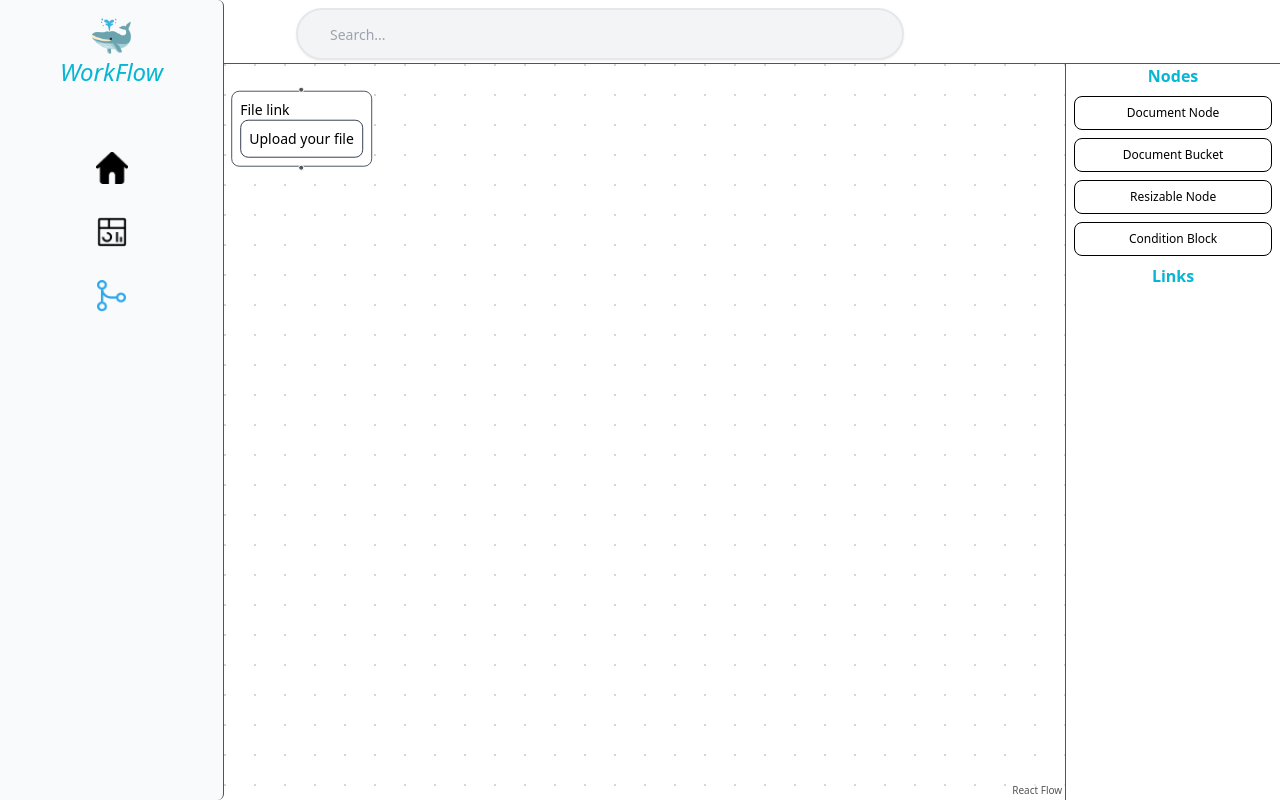
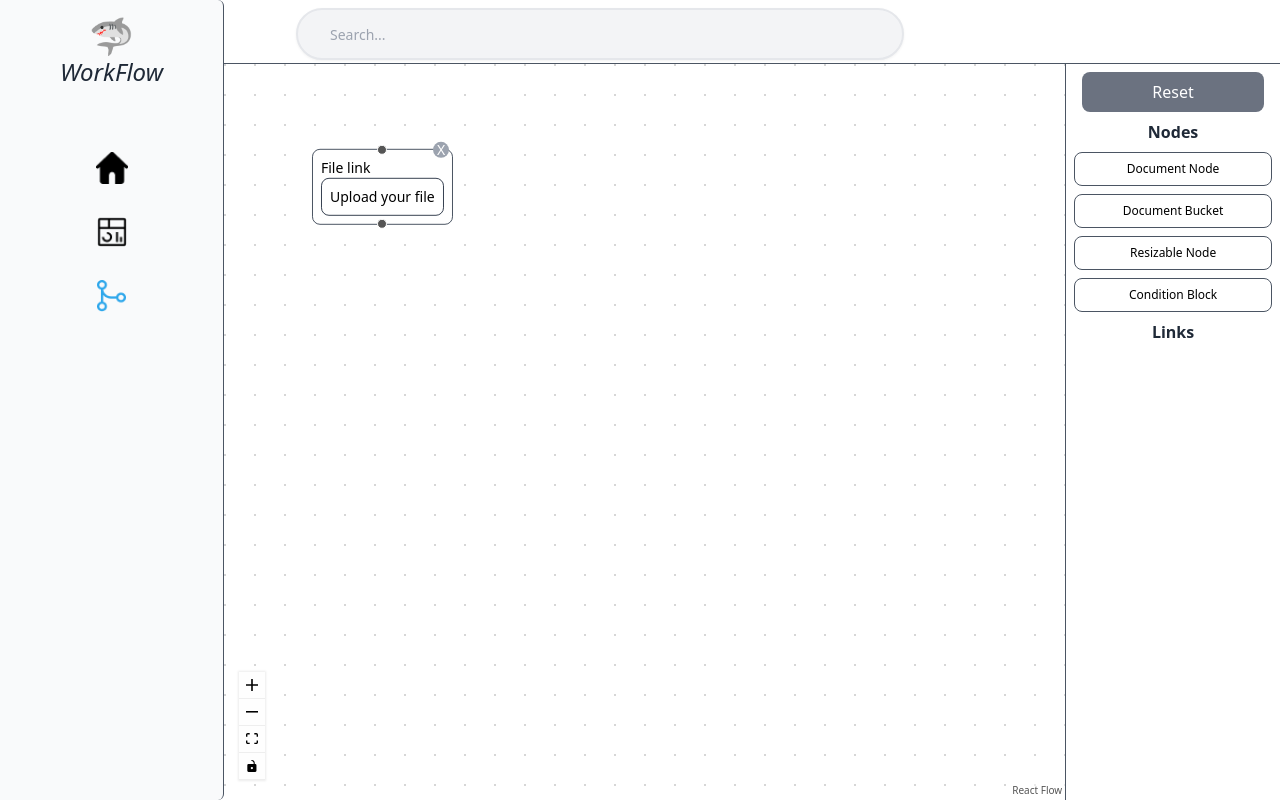
Before and after one commit to neuratwin/ninjafy-front, a React (Create React App) app: page / in a window 1280 px wide. Both pictures are taken after a click on the element "Document Node". Built offline with nearby package versions, Linux system fonts and the light colour scheme.

Commit message:
Custom handle added

```diff
--- a/src/Components/CustomeNodes/DocumentNode.tsx
+++ b/src/Components/CustomeNodes/DocumentNode.tsx
@@ -1,30 +1,32 @@
 import { useCallback, useState, ChangeEvent } from "react";
-import { Handle, Position } from "react-flow-renderer";
+import { Handle, Position, NodeProps, Node } from "react-flow-renderer";
+import useStore from "../../layouts/store";
 
-
-function DocumentNode() {
+function DocumentNode({id, data}:NodeProps<Node>) {
   const [documentId, setDocumentId] = useState<string | null>();
 
-
+  const deleteNode = useStore((state) => state.deleteNode);
 
   const onChange = useCallback((evt: ChangeEvent<HTMLInputElement>) => {
     setDocumentId(evt.target.value);
   }, []);
 
-
-
-
   return (
     <div
-    className="resize"
-    >
+    className="resize">
     <div className="border p-2 border-gray-600 rounded-lg text-sm bg-white ">
-      <Handle type="target" position={Position.Top} />
+      <Handle
+      style ={{width:"10px", height:"10px"}}
+      type="target" position={Position.Top} />
       <div>
+      <div
+      onClick={()=>deleteNode(id)}
+        className="absolute -mt-4 ml-28 w-4 h-4 rounded-full bg-gray-400 text-white cursor-pointer flex justify-center items-center hover:bg-red-500">
+          X
+      </div>
         {documentId ? documentId.split("\\").pop() : ""}
         {!documentId && (
           <div>
-
             <label htmlFor="text" className="block text-sm">
               File link
             </label>
@@ -50,7 +52,10 @@ function DocumentNode() {
           </div>
         )}
       </div>
-      <Handle type="source" position={Position.Bottom} id="b" />
+      <Handle
+      style ={{width:"10px", height:"10px"}}
+      type="source" position={Position.Bottom} id="b" />
+
     </div>
     </div>
   );
--- /dev/null
+++ b/src/Components/CustomeNodes/ResetButton.tsx
@@ -0,0 +1,13 @@
+import useStore from "../../layouts/store";
+
+const ResetButton = () => {
+  const resetNode = useStore((state) => state.reset);
+
+  const clickHandler = () => {resetNode()}
+
+  return( <div
+  onClick={clickHandler}
+  className="bg-gray-500 cursor-pointer text-white hover:bg-gray-600 mx-4 my-2 p-2 rounded-lg text-center">Reset</div>
+)}
+
+export default ResetButton;
--- a/src/Components/NodeAddButton.tsx
+++ b/src/Components/NodeAddButton.tsx
@@ -10,7 +10,7 @@ const NodeAddButton = ({clickFnc, label}: NodeButton)=> {
   return (
     <div
     onClick={clickFnc}
-    className="text-xs hover:bg-gray-200 border border-black text-center p-2 m-2  cursor-pointer rounded-lg"
+    className="text-xs hover:bg-gray-200 border border-gray-600 text-center p-2 m-2  cursor-pointer rounded-lg"
   >
     {label}
   </div>
--- a/src/layouts/LeftPanel.tsx
+++ b/src/layouts/LeftPanel.tsx
@@ -14,9 +14,9 @@ function LeftPanel() {
   return (
     <div className="bg-gray-50 h-full border-gray-600 border-r rounded-r-md py-4">
       <div className="text-4xl text-cyan-500 text-center">
-      🐳
+      🦈
       </div>
-      <div className="text-2xl text-cyan-500 text-center italic">
+      <div className="text-2xl text-gray-800 text-center italic">
         WorkFlow
       </div>
       <div className="flex-row align-center py-12">
--- a/src/layouts/LinkPanel.tsx
+++ b/src/layouts/LinkPanel.tsx
@@ -1,4 +1,4 @@
 
-const LinkPanel = ()=> (<div className="text-center font-bold text-cyan-500">Links</div>)
+const LinkPanel = ()=> (<div className="text-center font-bold text-gray-800">Links</div>)
 
 export default LinkPanel;
--- a/src/layouts/Main.tsx
+++ b/src/layouts/Main.tsx
@@ -6,7 +6,7 @@ import Resizable from "../Components/CustomeNodes/Resizable";
 import ConditonNode from "../Components/CustomeNodes/ConditionBlock";
 import useStore from "./store";
 
-import ReactFlow, { FitViewOptions, Background } from "react-flow-renderer";
+import ReactFlow, { FitViewOptions, Background, Controls } from "react-flow-renderer";
 import RightPanel from "../layouts/RightPanel";
 
 const nodeTypes = {
@@ -42,9 +42,11 @@ function Main() {
               fitViewOptions={fitViewOptions}
             >
               <Background gap={30} size={1} color="#c8c8c8" />
+              < Controls />
             </ReactFlow>
           </div>
           <div className="w-64 border-l border-gray-600">
+
             <RightPanel />
           </div>
         </div>
--- a/src/layouts/NodePanel.tsx
+++ b/src/layouts/NodePanel.tsx
@@ -6,7 +6,7 @@ import { resizeDetails,
   documentSubNodeDetails,
   bucketCreatorDetails,
   conditionNodeDetails } from "../utils/NodeDetails";
-  import {Node} from "react-flow-renderer";
+ import {Node} from "react-flow-renderer";
 
 
 const NodePanel = () => {
@@ -22,7 +22,7 @@ const NodePanel = () => {
   setNodes(resizeDetails())
   }
 
-  const clickHandler = () => {
+  const addDocumentNode = () => {
     setNodes(documentDetails());
   };
 
@@ -42,16 +42,14 @@ const NodePanel = () => {
     })
   };
 
-
-
-const typesOfNodes:TypeOfNode[] = [{clickFnc:clickHandler, label: "Document Node"},
+const typesOfNodes:TypeOfNode[] = [{clickFnc:addDocumentNode, label: "Document Node"},
                       {clickFnc:bucketCreator, label: "Document Bucket"},
                       {clickFnc: addResizableBlock, label:"Resizable Node"},
                       {clickFnc: conditionCreator, label:"Condition Block"}]
 
   return (
     <div className="flex-row">
-      <div className="text-center font-bold text-cyan-500">
+      <div className="text-center font-bold text-gray-800">
         Nodes
       </div>
         {typesOfNodes.map(({clickFnc, label})=>(<NodeAddButton key={label} clickFnc={clickFnc} label={label}/>))}
--- a/src/layouts/RightPanel.tsx
+++ b/src/layouts/RightPanel.tsx
@@ -1,14 +1,17 @@
 import NodePanel from "./NodePanel";
 import LinkPanel from "./LinkPanel";
+import ResetButton from "../Components/CustomeNodes/ResetButton";
 
 const RightLayout = () => {
 
   return (
-    <div className="flex-row">
-      <NodePanel />
-      <LinkPanel />
+    <div>
+      <ResetButton />
+      <div className="flex-row">
+        <NodePanel />
+        <LinkPanel />
+      </div>
     </div>
-
   );
 };
 
--- a/src/layouts/store.ts
+++ b/src/layouts/store.ts
@@ -11,8 +11,6 @@ import {
   OnConnect,
   applyNodeChanges,
   applyEdgeChanges,
-
-
 } from "react-flow-renderer";
 
 // interface NodeParent extends Node {
@@ -27,9 +25,11 @@ type RFState = {
   nodes: Node[];
   edges: Edge[];
   setNodes: (node: Node) => void;
+  reset: ()=>void;
   onNodesChange: OnNodesChange;
   onEdgesChange: OnEdgesChange;
   onConnect: OnConnect;
+  deleteNode: (id:string)=>void;
 };
 
 
@@ -38,9 +38,19 @@ type RFState = {
 const useStore = create<RFState>((set, get) => ({
   nodes: initialNodes,
   edges: initialEdges,
+  reset : () => {
+    set(() => ({
+      nodes: [],
+    }));
+  },
   setNodes: (node: Node) => {
     set((state) => ({
       nodes: [...state.nodes, node],
+    }));
+  },
+  deleteNode: (id: string) => {
+    set((state) => ({
+      nodes: state.nodes.filter(item=>item.id !== id),
     }));
   },
   onNodesChange: (changes: NodeChange[]) => {
--- a/src/utils/NodeDetails.tsx
+++ b/src/utils/NodeDetails.tsx
@@ -30,7 +30,8 @@ export function documentSubNodeDetails (documentBucketId:string):Node {
   data: { value: 123 },
   position: { x: Math.random() * 100, y: Math.random() * 100 },
   parentNode: documentBucketId,
- extent: 'parent'
+  // expandParent: true,
+  extent: 'parent',
  })
 };
 
@@ -40,10 +41,11 @@ export function conditionNodeDetails ():Node[]{
   data: { label: <div className="text-lg text-cyan-600"> Approved? </div> },
   position: { x: Math.random() * 100, y: Math.random() * 100 }
   },
-  { id: `${Math.random()}`,
-  data: { label: <div className="text-lg text-cyan-600"> Upload to Doc Control </div> },
-  position: { x: Math.random() * 200, y: Math.random() * 200 }
-  }])
+  // { id: `${Math.random()}`,
+  // data: { label: <div className="text-lg text-cyan-600"> Upload to Doc Control </div> },
+  // position: { x: Math.random() * 200, y: Math.random() * 200 }
+  // }
+])
 }
 
 // export function bucketCreatorDetails1 ():Node {
@@ -62,7 +64,7 @@ export function bucketCreatorDetails(bucketId:string, addSubNode:any): Node {
     data: {
       label: (
         <div className="flex justify-between border-b border-black pb-2">
-        <div className="text-cyan-500 ml-2 flex  text-base">
+        <div className="text-gray-500 ml-2 flex  text-base">
           Document Bucket
           </div>
           <div
```
